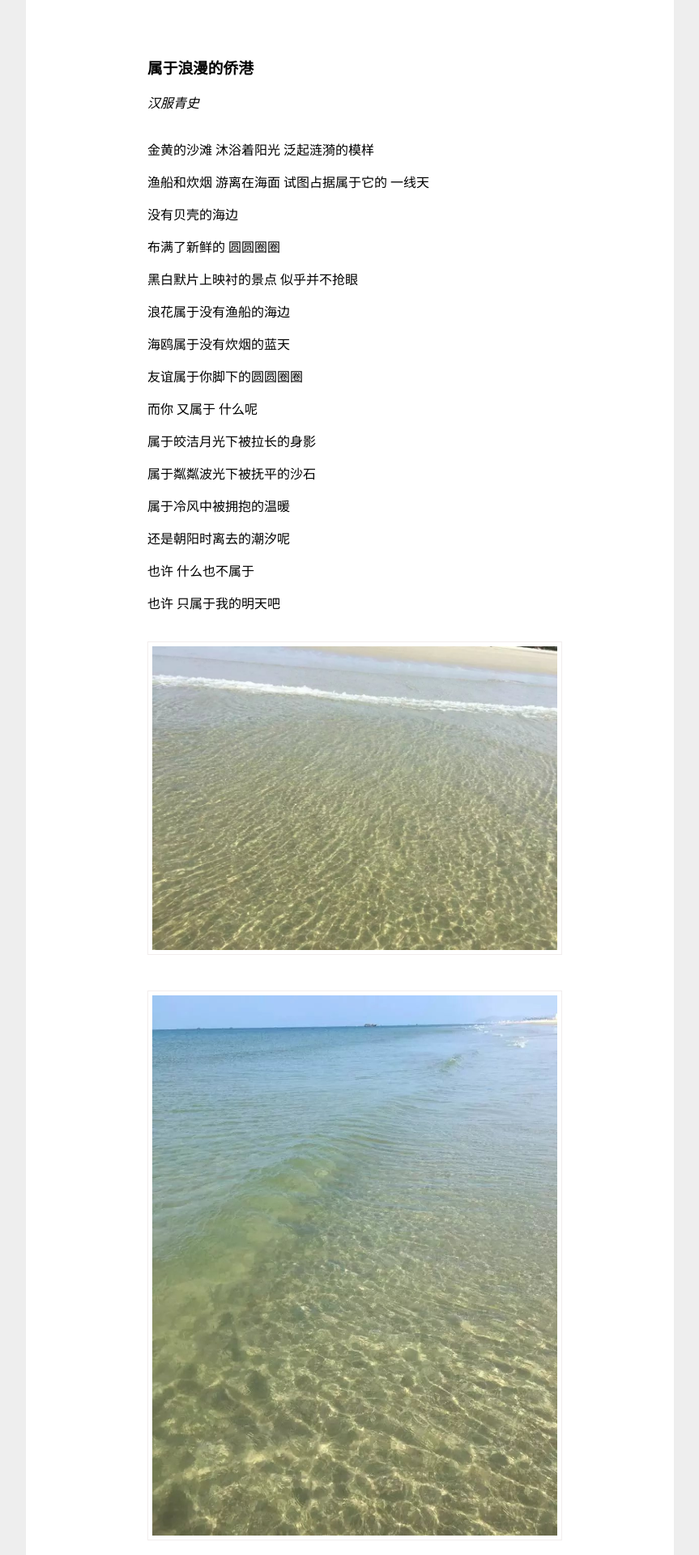
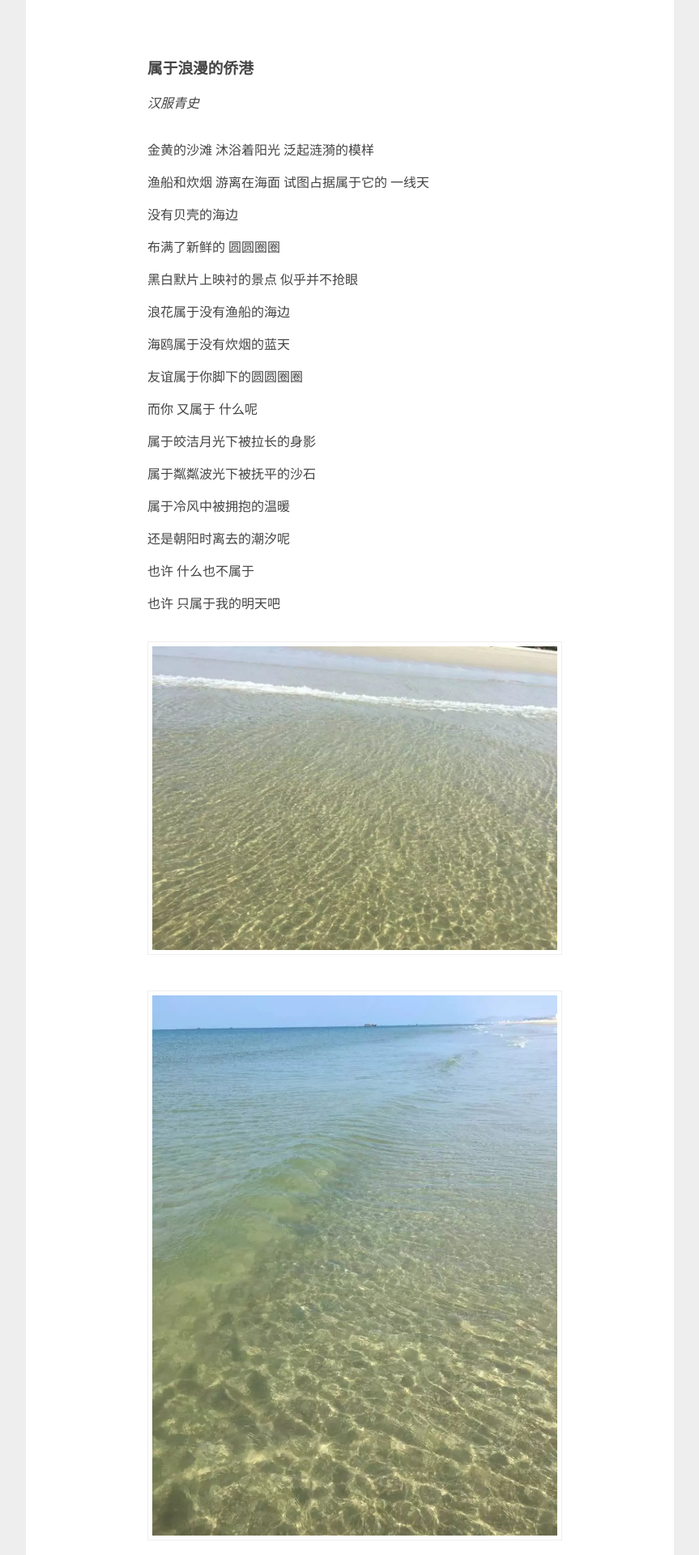
Before and after one commit to mrchln/Qspic, a Jekyll site: the page examples/index.html, which Jekyll copies as it is, in a window 1280 px wide. Shown: the top 1920 px of the page at 81% size, without its empty margins (208-1071 px from the left). Built offline with Jekyll 4.4.1, drawn with Linux system fonts in a browser that asks for light colours; comment, search, counter and statistics services are not loaded.

Commit message:
Update index.html

```diff
--- a/examples/index.html
+++ b/examples/index.html
@@ -10,6 +10,8 @@
 		}
 		body{
 			background: #eee;
+			font-family: "微软雅黑";
+    			color: #444;
 		}
 		.container{
 			width: 800px;
```
